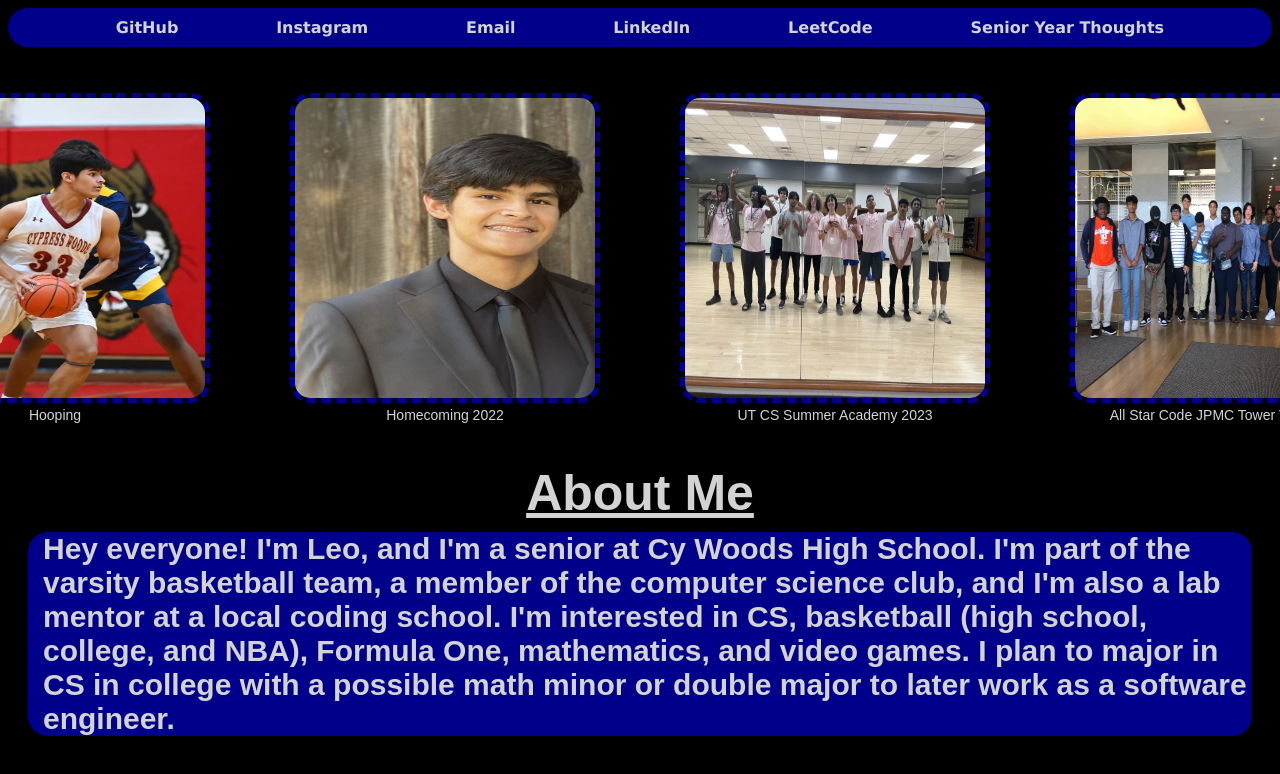
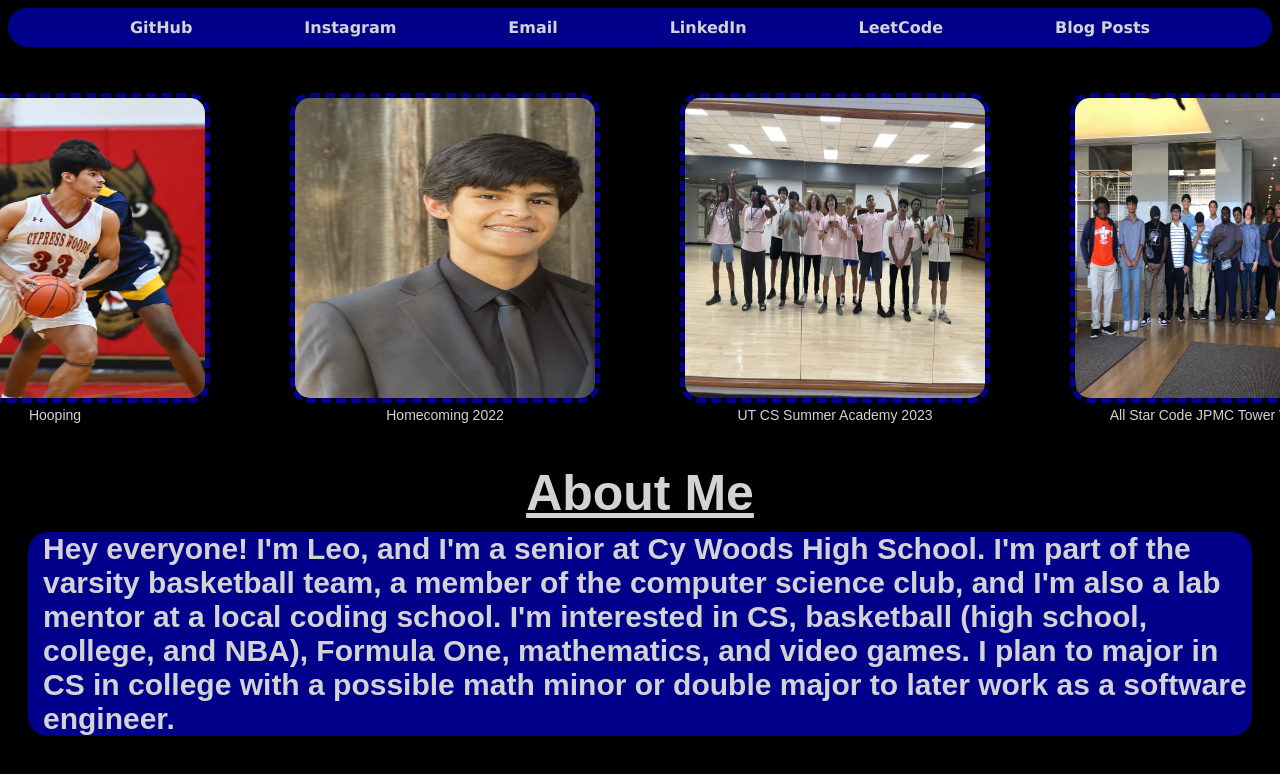
Before and after one commit to Leo2954/Personal-Website-v2, a plain HTML site: page index.html in a window 1280 px wide. Shown: the top 774 px of the page. Drawn offline with Linux system fonts and the light colour scheme.

Commit message:
adasdfas

```diff
--- a/index.html
+++ b/index.html
@@ -11,7 +11,7 @@
         <a href="mailto:leosalcedo364@gmail.com">Email</a>
         <a href="https://linkedin.com/in/leonardo-salcedo-615581286">LinkedIn</a>
         <a href="https://leetcode.com/Leo2954/">LeetCode</a>
-        <a href="second_page.html">Senior Year Thoughts</a>
+        <a href="blog.html">Blog Posts</a>
     </nav>
     <section id="content">
         <div class="profiles">
```
Also changed, not shown: second_page.html (+1 -1 lines).
